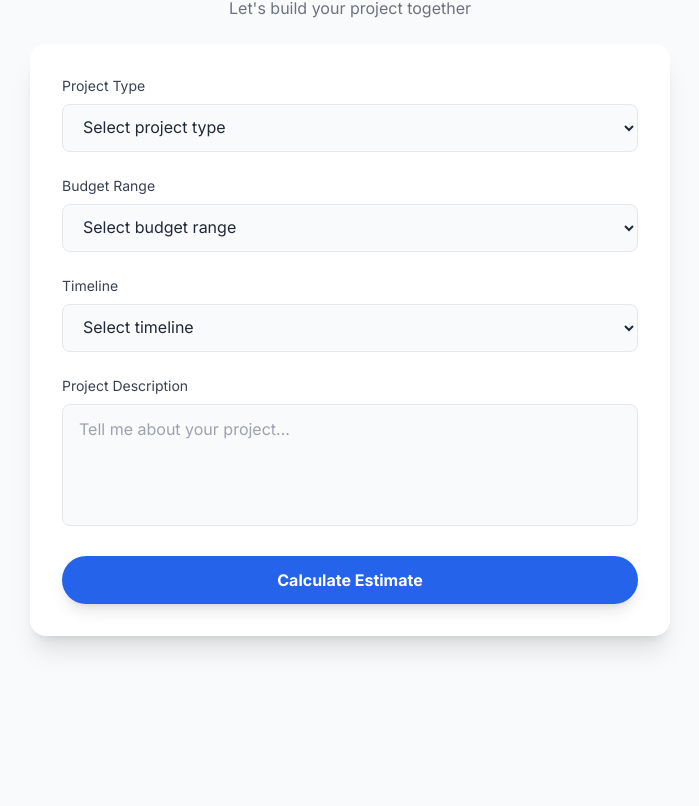
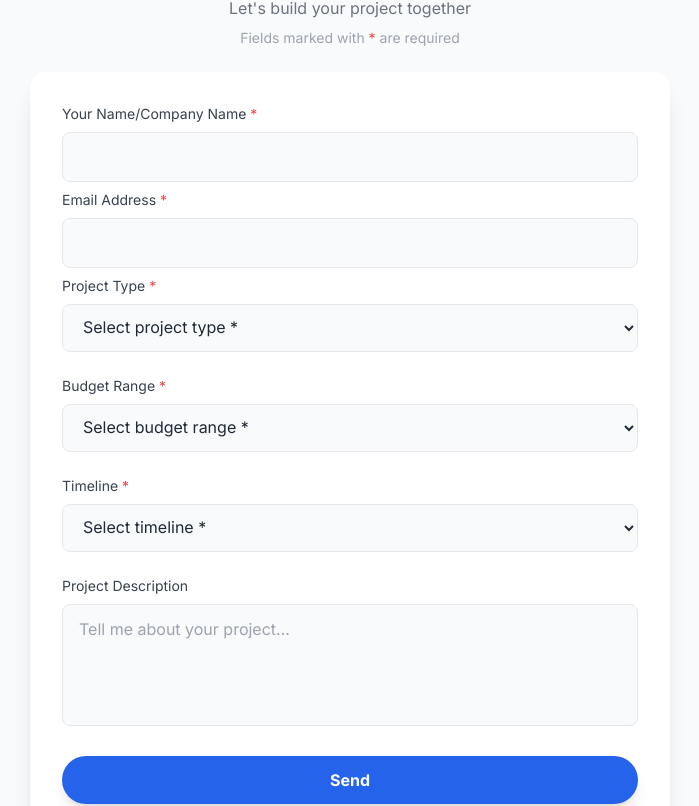
Before and after one commit to ricciviero/my-react-website, a React (Create React App) app: page / in a window 1280 px wide. Shown: the part 3498-4304 px from the top of the page, without its empty margins (290-989 px from the left). Built offline with nearby package versions, Linux system fonts and the light colour scheme; what tailwindcss-motion would draw is missing.

Commit message:
form ready and connected

```diff
--- a/package.json
+++ b/package.json
@@ -3,6 +3,7 @@
   "version": "0.1.0",
   "private": true,
   "dependencies": {
+    "@formspree/react": "^2.5.1",
     "@testing-library/jest-dom": "^5.17.0",
     "@testing-library/react": "^13.4.0",
     "@testing-library/user-event": "^13.5.0",
--- a/src/components/PricingCalculator.js
+++ b/src/components/PricingCalculator.js
@@ -1,7 +1,14 @@
 import { useState } from 'react'
+import { useForm, ValidationError } from '@formspree/react';
+import { motion } from 'framer-motion'
 
 const PricingCalculator = () => {
+    // Initialize Formspree
+    const [state, handleFormspreeSubmit] = useForm('xzzzgwbd');
+
     const [formData, setFormData] = useState({
+        companyName: '',
+        email: '',
         projectType: '',
         budget: '',
         timeline: '',
@@ -15,100 +22,269 @@ const PricingCalculator = () => {
         }))
     }
 
-    const handleSubmit = (e) => {
+    const handleSubmit = async (e) => {
         e.preventDefault()
-        // Handle form submission here
+        // Handle both local state and Formspree submission
         console.log('Form submitted:', formData)
+        await handleFormspreeSubmit(e)
+    }
+
+    // Animation variants
+    const containerVariants = {
+        hidden: { opacity: 0 },
+        visible: {
+            opacity: 1,
+            transition: {
+                staggerChildren: 0.1,
+                delayChildren: 0.2
+            }
+        }
+    }
+
+    const itemVariants = {
+        hidden: { opacity: 0, y: 20 },
+        visible: {
+            opacity: 1,
+            y: 0,
+            transition: {
+                duration: 0.5,
+                ease: 'easeOut'
+            }
+        }
+    }
+
+    // Show success message when form is submitted
+    if (state.succeeded) {
+        return (
+            <motion.div
+                initial={{ opacity: 0, scale: 0.9 }}
+                animate={{ opacity: 1, scale: 1 }}
+                transition={{ duration: 0.5 }}
+                className="w-full max-w-2xl mx-auto px-4 py-12"
+            >
+                <div className="bg-white rounded-3xl shadow-xl p-8 md:p-12 text-center relative overflow-hidden">
+                    {/* Success icon/checkmark */}
+                    <div className="mb-6">
+                        <div className="mx-auto w-16 h-16 bg-green-100 rounded-full flex items-center justify-center">
+                            <svg
+                                className="w-8 h-8 text-green-500"
+                                fill="none"
+                                stroke="currentColor"
+                                viewBox="0 0 24 24"
+                            >
+                                <path
+                                    strokeLinecap="round"
+                                    strokeLinejoin="round"
+                                    strokeWidth="2"
+                                    d="M5 13l4 4L19 7"
+                                />
+                            </svg>
+                        </div>
+                    </div>
+
+                    {/* Success message */}
+                    <h2 className="text-3xl font-bold text-gray-900 mb-4">
+                        Thank you.
+                    </h2>
+                    <p className="text-gray-600 text-lg mb-8">
+                        I've received your project details and will get back to you soon.
+                    </p>
+
+                    {/* Decorative elements */}
+                    <div className="absolute top-0 left-0 -translate-x-1/2 -translate-y-1/2 w-24 h-24 bg-blue-50 rounded-full opacity-50" />
+                    <div className="absolute bottom-0 right-0 translate-x-1/2 translate-y-1/2 w-32 h-32 bg-green-50 rounded-full opacity-50" />
+
+                    {/* Return button */}
+                    <button
+                        onClick={() => {
+                            setFormData({
+                                companyName: '',
+                                email: '',
+                                projectType: '',
+                                budget: '',
+                                timeline: '',
+                                description: ''
+                            })
+                            window.location.reload()
+                        }}
+                        className="inline-flex items-center px-6 py-3 bg-blue-600 hover:bg-blue-700 text-white font-medium rounded-full transition-colors duration-200 group"
+                    >
+                        <svg
+                            className="w-4 h-4 mr-2 group-hover:-translate-x-1 transition-transform duration-200"
+                            fill="none"
+                            stroke="currentColor"
+                            viewBox="0 0 24 24"
+                        >
+                            <path
+                                strokeLinecap="round"
+                                strokeLinejoin="round"
+                                strokeWidth="2"
+                                d="M10 19l-7-7m0 0l7-7m-7 7h18"
+                            />
+                        </svg>
+                        Submit Another Project
+                    </button>
+                </div>
+            </motion.div>
+        )
     }
 
     return (
-        <div className="w-full max-w-2xl mx-auto px-4 py-12">
+        <motion.div
+            initial="hidden"
+            animate="visible"
+            variants={containerVariants}
+            className="w-full max-w-2xl mx-auto px-4 py-12"
+        >
             <div className="space-y-6">
-                <div className="text-center space-y-2">
+                <motion.div
+                    variants={itemVariants}
+                    className="text-center space-y-2"
+                >
                     <h1 className="text-3xl md:text-4xl font-bold text-gray-900">
-                        Project Builder
+                        Project Builder 🛠️
                     </h1>
                     <p className="text-gray-500">
                         Let's build your project together
                     </p>
-                </div>
+                    <p className="text-sm text-gray-400">
+                        Fields marked with <span className="text-red-500">*</span> are required
+                    </p>
+                </motion.div>
 
-                <form
+                <motion.form
+                    variants={itemVariants}
                     onSubmit={handleSubmit}
                     className="bg-white rounded-2xl shadow-xl p-6 md:p-8 space-y-6"
                 >
-                    {/* Project Type */}
-                    <div className="space-y-2">
+                    <motion.div
+                        variants={itemVariants}
+                        className="space-y-2"
+                    >
+                        <label
+                            htmlFor="companyName"
+                            className="block text-sm font-medium text-gray-700"
+                        >
+                            Your Name/Company Name <span className="text-red-500">*</span>
+                        </label>
+
+                        <input
+                            type="text"
+                            id="companyName"
+                            name="companyName"
+                            value={formData.companyName}
+                            onChange={handleChange}
+                            required
+                            className="w-full px-4 py-3 rounded-lg border border-gray-200 focus:ring-2 focus:ring-blue-500 focus:border-transparent transition-all duration-200 bg-gray-50 text-gray-800 placeholder-gray-400"
+                        />
+                        <ValidationError
+                            prefix="Company Name"
+                            field="companyName"
+                            errors={state.errors}
+                            className="text-red-500 text-sm mt-1"
+                        />
+                        <label
+                            htmlFor="email"
+                            className="block text-sm font-medium text-gray-700"
+                        >
+                            Email Address <span className="text-red-500">*</span>
+                        </label>
+                        <input
+                            type="email"
+                            id="email"
+                            name="email"
+                            value={formData.email}
+                            onChange={handleChange}
+                            required
+                            className="w-full px-4 py-3 rounded-lg border border-gray-200 focus:ring-2 focus:ring-blue-500 focus:border-transparent transition-all duration-200 bg-gray-50 text-gray-800 placeholder-gray-400"
+                        />
+                        <ValidationError
+                            prefix="Email"
+                            field="email"
+                            errors={state.errors}
+                            className="text-red-500 text-sm mt-1"
+                        />
                         <label
                             htmlFor="projectType"
                             className="block text-sm font-medium text-gray-700"
                         >
-                            Project Type
+                            Project Type <span className="text-red-500">*</span>
                         </label>
+
+
                         <select
                             id="projectType"
                             name="projectType"
                             value={formData.projectType}
                             onChange={handleChange}
+                            required
                             className="w-full px-4 py-3 rounded-lg border border-gray-200 focus:ring-2 focus:ring-blue-500 focus:border-transparent transition-all duration-200 bg-gray-50 text-gray-800 placeholder-gray-400"
                         >
-                            <option value="">Select project type</option>
+                            <option value="">Select project type *</option>
                             <option value="landing-page"> Landing Page</option>
                             <option value="website">Complete Website</option>
                             <option value="web-app">Web App</option>
                             <option value="mobile">Mobile App</option>
                         </select>
-                    </div>
+                    </motion.div>
 
-                    {/* Budget Range */}
-                    <div className="space-y-2">
+                    <motion.div
+                        variants={itemVariants}
+                        className="space-y-2"
+                    >
                         <label
                             htmlFor="budget"
                             className="block text-sm font-medium text-gray-700"
                         >
-                            Budget Range
+                            Budget Range <span className="text-red-500">*</span>
                         </label>
                         <select
                             id="budget"
                             name="budget"
                             value={formData.budget}
                             onChange={handleChange}
+                            required
                             className="w-full px-4 py-3 rounded-lg border border-gray-200 focus:ring-2 focus:ring-blue-500 focus:border-transparent transition-all duration-200 bg-gray-50 text-gray-800 placeholder-gray-400"
                         >
-                            <option value="">Select budget range</option>
+                            <option value="">Select budget range *</option>
                             <option value="mini"> €500 - €5.000</option>
                             <option value="small">€5.000 - €10.000</option>
                             <option value="medium">€10.000 - €25.000</option>
                             <option value="large">€25.000 - €50.000</option>
                             <option value="enterprise">€50.000+</option>
                         </select>
-                    </div>
+                    </motion.div>
 
-                    {/* Timeline */}
-                    <div className="space-y-2">
+                    <motion.div
+                        variants={itemVariants}
+                        className="space-y-2"
+                    >
                         <label
                             htmlFor="timeline"
                             className="block text-sm font-medium text-gray-700"
                         >
-                            Timeline
+                            Timeline <span className="text-red-500">*</span>
                         </label>
                         <select
                             id="timeline"
                             name="timeline"
                             value={formData.timeline}
                             onChange={handleChange}
+                            required
                             className="w-full px-4 py-3 rounded-lg border border-gray-200 focus:ring-2 focus:ring-blue-500 focus:border-transparent transition-all duration-200 bg-gray-50 text-gray-800 placeholder-gray-400"
                         >
-                            <option value="">Select timeline</option>
+                            <option value="">Select timeline *</option>
                             <option value="urgent">Less than 1 month</option>
                             <option value="normal">1-3 months</option>
                             <option value="relaxed">3-6 months</option>
                             <option value="flexible">6+ months</option>
                         </select>
-                    </div>
+                    </motion.div>
 
-                    {/* Project Description */}
-                    <div className="space-y-2">
+                    <motion.div
+                        variants={itemVariants}
+                        className="space-y-2"
+                    >
                         <label
                             htmlFor="description"
                             className="block text-sm font-medium text-gray-700"
@@ -124,18 +300,21 @@ const PricingCalculator = () => {
                             placeholder="Tell me about your project..."
                             className="w-full px-4 py-3 rounded-lg border border-gray-200 focus:ring-2 focus:ring-blue-500 focus:border-transparent transition-all duration-200 bg-gray-50 text-gray-800 placeholder-gray-400 resize-none"
                         />
-                    </div>
+                    </motion.div>
 
-                    {/* Submit Button */}
-                    <button
+                    <motion.button
+                        variants={itemVariants}
+                        whileHover={{ scale: 1.02 }}
+                        whileTap={{ scale: 0.98 }}
                         type="submit"
-                        className="w-full bg-blue-600 hover:bg-blue-700 text-white font-bold py-3 px-6 rounded-full transition-colors duration-200 shadow-lg hover:shadow-xl transform hover:-translate-y-0.5"
+                        disabled={state.submitting}
+                        className="w-full bg-blue-600 hover:bg-blue-700 text-white font-bold py-3 px-6 rounded-full transition-colors duration-200 shadow-lg hover:shadow-xl disabled:opacity-50 disabled:cursor-not-allowed"
                     >
-                        Calculate Estimate
-                    </button>
-                </form>
+                        {state.submitting ? 'Sending...' : 'Send'}
+                    </motion.button>
+                </motion.form>
             </div>
-        </div>
+        </motion.div>
     )
 }
 
```
Also changed, not shown: 1 other file (tests, documents, lock files or other folders).
